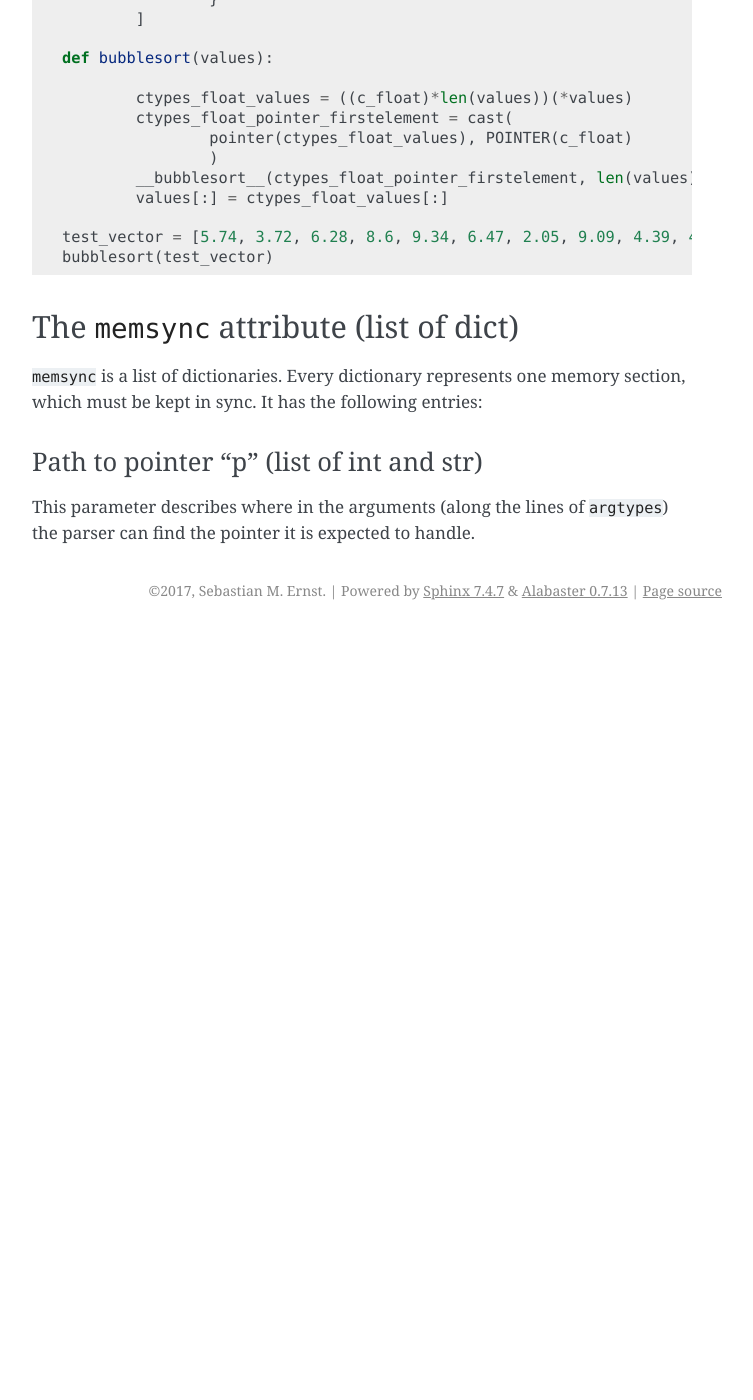
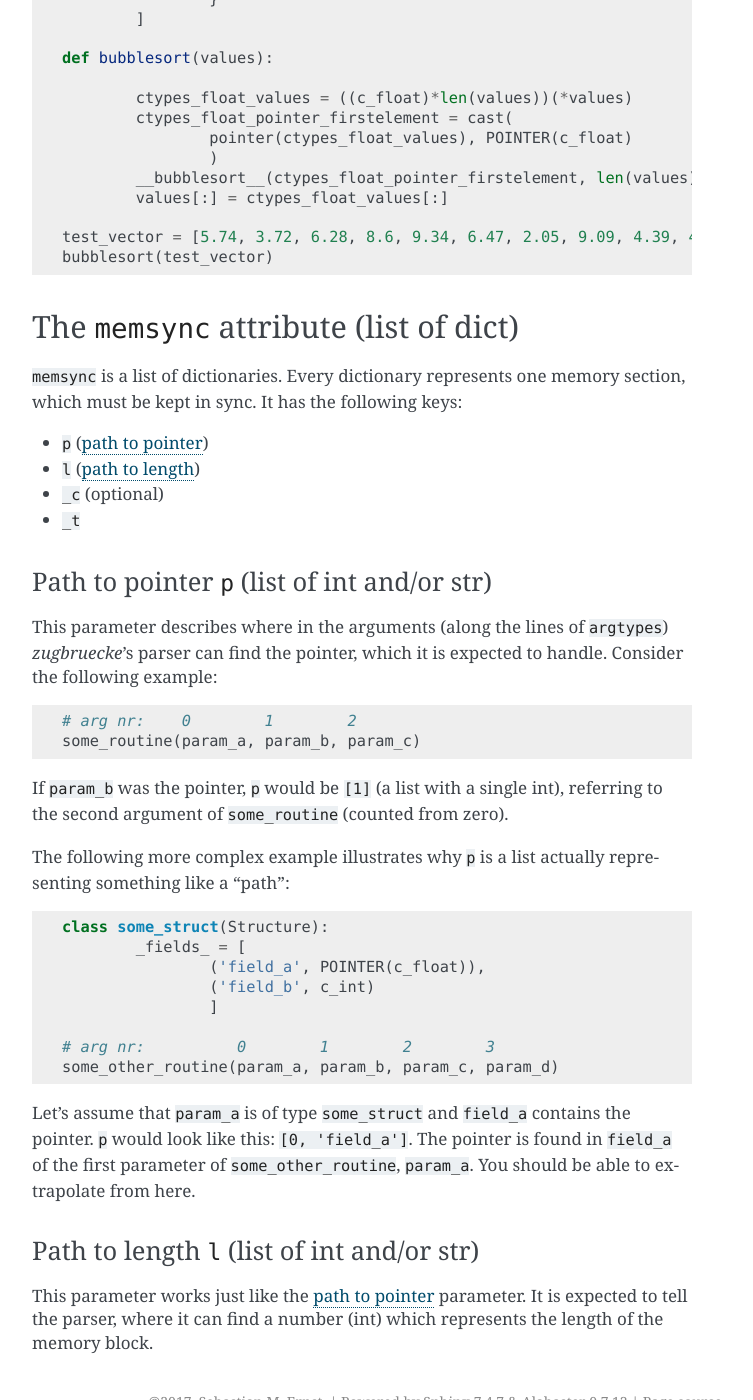
Before and after one commit to pleiszenburg/zugbruecke, a Sphinx documentation site: the page built from docs/memsync.rst, in a window 1280 px wide and 1400 px high, scrolled down 2573 px. Shown: the whole window, without its empty margins (388-1141 px from the left). Built offline with Sphinx 7.4.7, drawn with Linux system fonts in a browser that asks for light colours; before the commit the page ends 3203 px from its top, so only the background shows below that.

Commit message:
added explanation on path statements

```diff
--- a/docs/memsync.rst
+++ b/docs/memsync.rst
@@ -149,10 +149,54 @@ The ``memsync`` attribute (list of dict)
 ----------------------------------------
 
 ``memsync`` is a list of dictionaries. Every dictionary represents one memory
-section, which must be kept in sync. It has the following entries:
+section, which must be kept in sync. It has the following keys:
 
-Path to pointer "p" (list of int and str)
-^^^^^^^^^^^^^^^^^^^^^^^^^^^^^^^^^^^^^^^^^
+* ``p`` (:ref:`path to pointer <pathpointer>`)
+* ``l`` (:ref:`path to length <pathlength>`)
+* ``_c`` (optional)
+* ``_t``
+
+.. _pathpointer:
+
+Path to pointer ``p`` (list of int and/or str)
+^^^^^^^^^^^^^^^^^^^^^^^^^^^^^^^^^^^^^^^^^^^^^^
 
 This parameter describes where in the arguments (along the lines of ``argtypes``)
-the parser can find the pointer it is expected to handle.
+*zugbruecke*'s parser can find the pointer, which it is expected to handle.
+Consider the following example:
+
+.. code:: python
+
+	# arg nr:    0        1        2
+	some_routine(param_a, param_b, param_c)
+
+If ``param_b`` was the pointer, ``p`` would be ``[1]`` (a list with a single int),
+referring to the second argument of ``some_routine`` (counted from zero).
+
+The following more complex example illustrates why ``p`` is a list actually
+representing something like a "path":
+
+.. code:: python
+
+	class some_struct(Structure):
+		_fields_ = [
+			('field_a', POINTER(c_float)),
+			('field_b', c_int)
+			]
+
+	# arg nr:          0        1        2        3
+	some_other_routine(param_a, param_b, param_c, param_d)
+
+Let's assume that ``param_a`` is of type ``some_struct`` and ``field_a`` contains
+the pointer. ``p`` would look like this: ``[0, 'field_a']``. The pointer is found
+in ``field_a`` of the first parameter of ``some_other_routine``, ``param_a``.
+You should be able to extrapolate from here.
+
+.. _pathlength:
+
+Path to length ``l`` (list of int and/or str)
+^^^^^^^^^^^^^^^^^^^^^^^^^^^^^^^^^^^^^^^^^^^^^
+
+This parameter works just like the :ref:`path to pointer <pathpointer>` parameter.
+It is expected to tell the parser, where it can find a number (int) which represents
+the length of the memory block.
```
